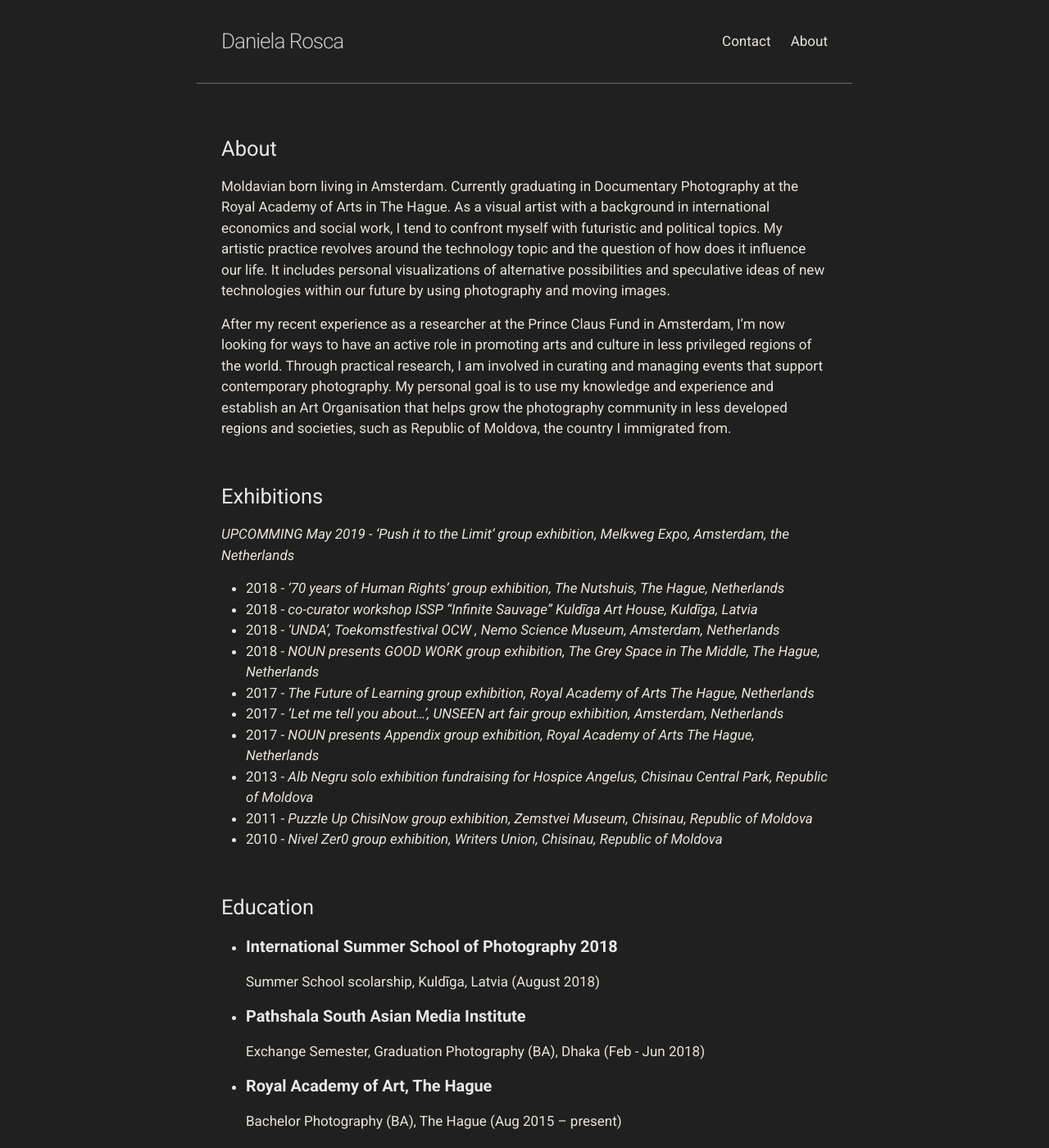
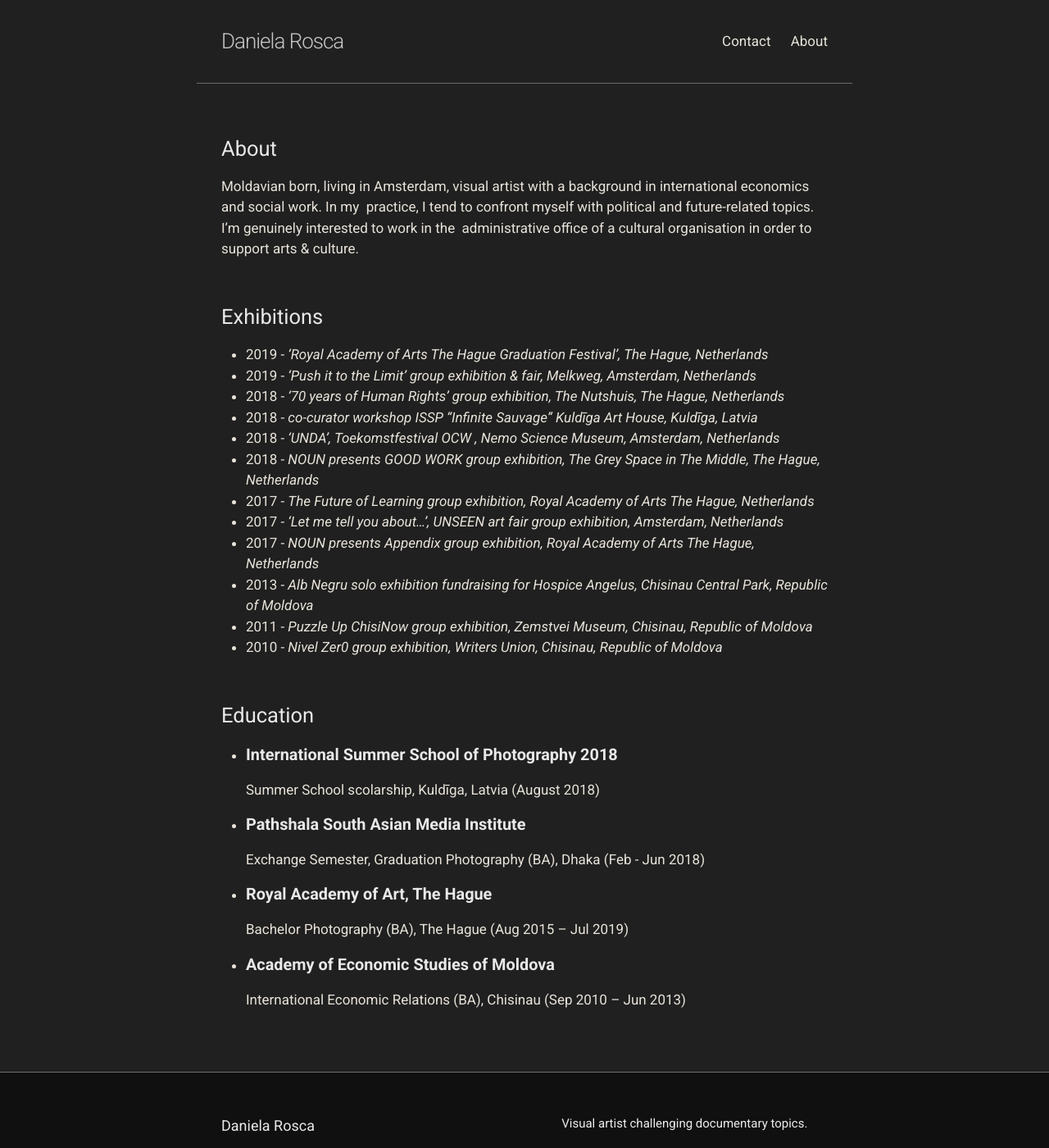
Before and after one commit to Danilusha/danilusha.github.io, a Jekyll site: the page built from index.md, in a window 1280 px wide and 1400 px high. Shown: the whole window at 82% size. Built offline with Jekyll 4.4.1, drawn with Linux system fonts in a browser that asks for light colours; our own code applies the rules of GitHub Pages for plain Markdown files.

Commit message:
Update index.md

```diff
--- a/index.md
+++ b/index.md
@@ -7,13 +7,14 @@
 layout: home
 ---
 ## About
-Moldavian born living in Amsterdam. Currently graduating in Documentary Photography at the Royal Academy of Arts in The Hague. As a visual artist with a background in international economics and social work, I tend to confront myself with futuristic and political topics. My artistic practice revolves around the technology topic and the question of how does it influence our life. It includes personal visualizations of alternative possibilities and speculative ideas of new technologies within our future by using photography and moving images.
-
-After my recent experience as a researcher at the Prince Claus Fund in Amsterdam, I’m now looking for ways to have an active role in promoting arts and culture in less privileged regions of the world. Through practical research, I am involved in curating and managing events that support contemporary photography. My personal goal is to use my knowledge and experience and establish an Art Organisation that helps grow the photography community in less developed regions and societies, such as Republic of Moldova, the country I immigrated from.
+Moldavian born, living in Amsterdam, visual artist with a background in international economics and social work. In my
+practice, I tend to confront myself with political and future-related topics. I’m genuinely interested to work in the
+administrative office of a cultural organisation in order to support arts & culture.
 
 <h2 style="margin-top: 50px;">Exhibitions</h2>
 
-*UPCOMMING May 2019 - ‘Push it to the Limit’ group exhibition, Melkweg Expo, Amsterdam, the Netherlands*
+- 2019 - *'Royal Academy of Arts The Hague Graduation Festival’, The Hague, Netherlands*
+- 2019 - *'Push it to the Limit’ group exhibition & fair, Melkweg, Amsterdam, Netherlands*
 - 2018 - *‘70 years of Human Rights’ group exhibition, The Nutshuis, The Hague, Netherlands*
 - 2018 - *co-curator workshop ISSP “Infinite Sauvage” Kuldīga Art House, Kuldīga, Latvia*
 - 2018 - *‘UNDA’,  Toekomstfestival OCW , Nemo Science Museum, Amsterdam, Netherlands*
@@ -34,7 +35,7 @@ Summer School scolarship, Kuldīga, Latvia (August 2018)
 Exchange Semester, Graduation Photography (BA), Dhaka (Feb - Jun 2018)
 
 - ### **Royal Academy of Art, The Hague**
-Bachelor Photography (BA), The Hague (Aug 2015 – present)
+Bachelor Photography (BA), The Hague (Aug 2015 – Jul 2019)
 
 - ### **Academy of Economic Studies of Moldova**
 International Economic Relations (BA), Chisinau (Sep 2010 – Jun 2013)
```
